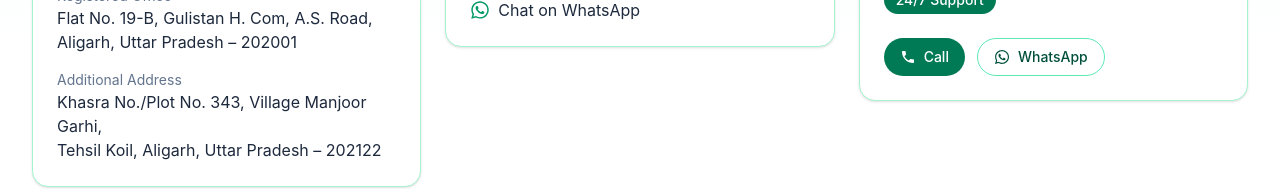
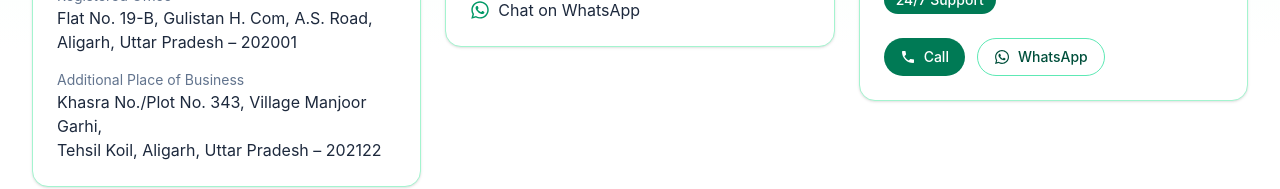
Before and after one commit to mdkhurram0207/MalikAgroFood, a React (Vite) app: page /contact in a window 1280 px wide. Shown: the part 399-588 px from the top of the page. Built offline with nearby package versions, Linux system fonts and the light colour scheme.

Commit message:
Label additional business address

```diff
--- a/src/components/Contact.jsx
+++ b/src/components/Contact.jsx
@@ -29,7 +29,7 @@ export default function Contact() {
                 </address>
               </div>
               <div className="mt-4">
-                <div className="text-sm text-slate-500">Additional Address</div>
+                <div className="text-sm text-slate-500">Additional Place of Business</div>
                 <address className="not-italic text-slate-800">
                   Khasra No./Plot No. 343, Village Manjoor Garhi,<br />
                   Tehsil Koil, Aligarh, Uttar Pradesh – 202122
```
